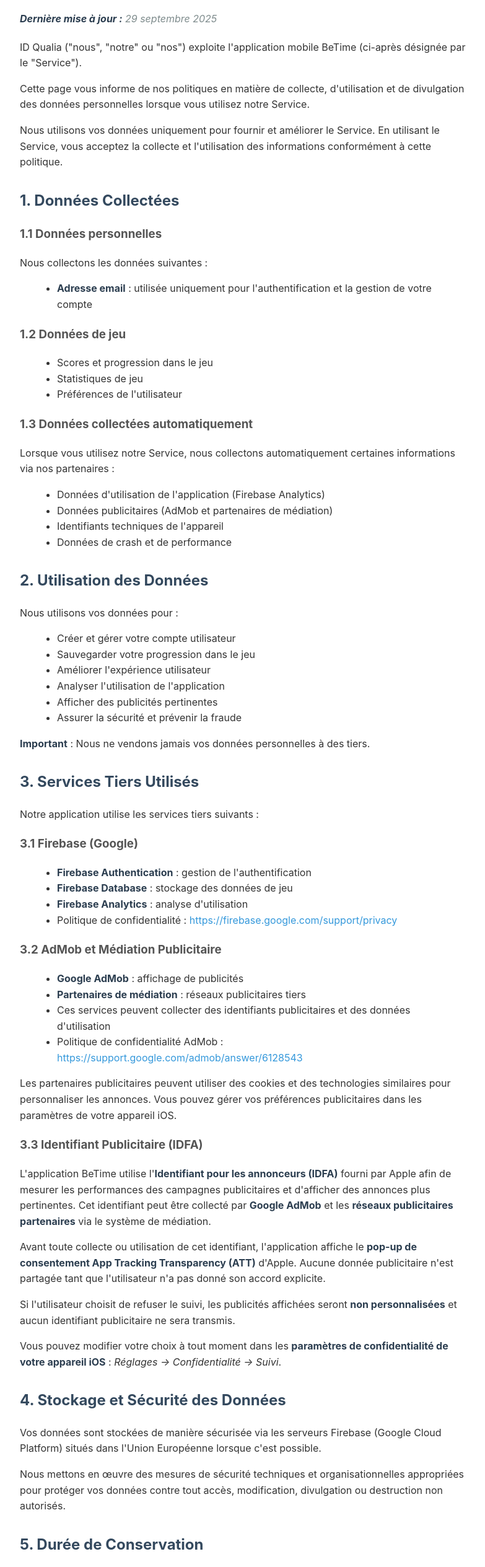
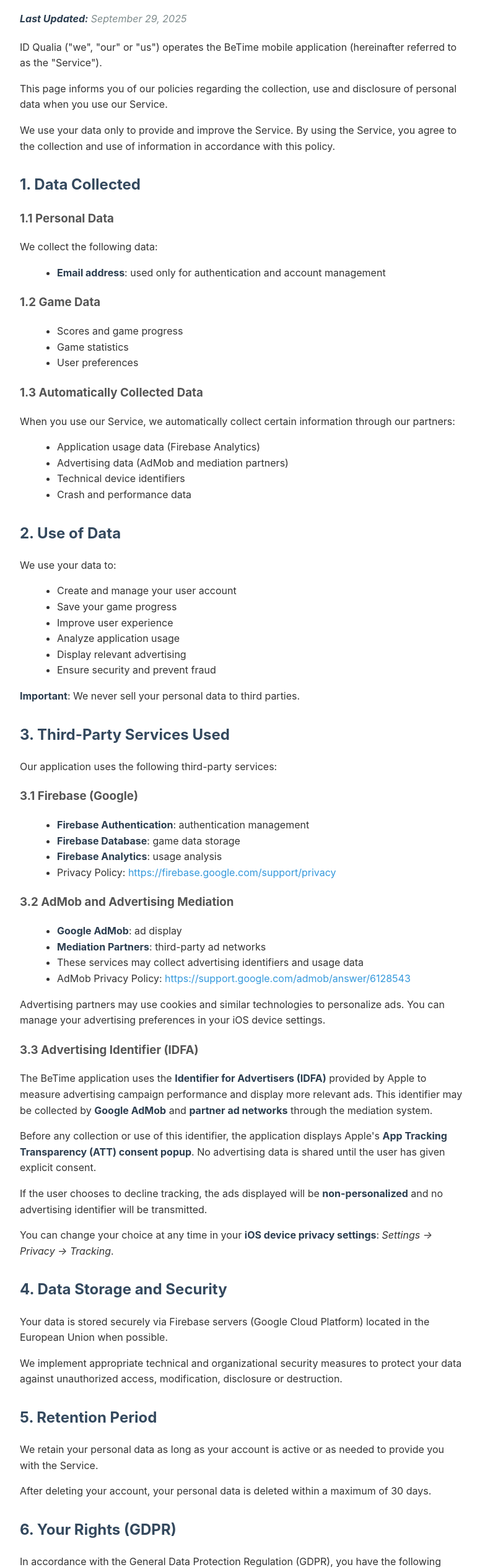
Before and after one commit to BeTime777/repository-public, a plain HTML site: page index.html in a window 1280 px wide. Shown: the part 149-2678 px from the top of the page at 62% size, without its empty margins (248-1031 px from the left). Drawn offline with Linux system fonts and the light colour scheme.

Commit message:
Update index.html

```diff
--- a/index.html
+++ b/index.html
@@ -1,9 +1,9 @@
 <!DOCTYPE html>
-<html lang="fr">
+<html lang="en">
 <head>
     <meta charset="UTF-8">
     <meta name="viewport" content="width=device-width, initial-scale=1.0">
-    <title>Politique de Confidentialité - BeTime</title>
+    <title>Privacy Policy - BeTime</title>
     <style>
         body {
             font-family: -apple-system, BlinkMacSystemFont, 'Segoe UI', Roboto, Oxygen, Ubuntu, Cantarell, sans-serif;
@@ -61,134 +61,134 @@
 </head>
 <body>
     <div class="container">
-        <h1>Politique de Confidentialité - BeTime</h1>
-        <p class="update-date"><strong>Dernière mise à jour :</strong> 29 septembre 2025</p>
+        <h1>Privacy Policy - BeTime</h1>
+        <p class="update-date"><strong>Last Updated:</strong> September 29, 2025</p>
 
-        <p>ID Qualia ("nous", "notre" ou "nos") exploite l'application mobile BeTime (ci-après désignée par le "Service").</p>
+        <p>ID Qualia ("we", "our" or "us") operates the BeTime mobile application (hereinafter referred to as the "Service").</p>
 
-        <p>Cette page vous informe de nos politiques en matière de collecte, d'utilisation et de divulgation des données personnelles lorsque vous utilisez notre Service.</p>
+        <p>This page informs you of our policies regarding the collection, use and disclosure of personal data when you use our Service.</p>
 
-        <p>Nous utilisons vos données uniquement pour fournir et améliorer le Service. En utilisant le Service, vous acceptez la collecte et l'utilisation des informations conformément à cette politique.</p>
+        <p>We use your data only to provide and improve the Service. By using the Service, you agree to the collection and use of information in accordance with this policy.</p>
 
-        <h2>1. Données Collectées</h2>
+        <h2>1. Data Collected</h2>
 
-        <h3>1.1 Données personnelles</h3>
-        <p>Nous collectons les données suivantes :</p>
+        <h3>1.1 Personal Data</h3>
+        <p>We collect the following data:</p>
         <ul>
-            <li><strong>Adresse email</strong> : utilisée uniquement pour l'authentification et la gestion de votre compte</li>
+            <li><strong>Email address</strong>: used only for authentication and account management</li>
         </ul>
 
-        <h3>1.2 Données de jeu</h3>
+        <h3>1.2 Game Data</h3>
         <ul>
-            <li>Scores et progression dans le jeu</li>
-            <li>Statistiques de jeu</li>
-            <li>Préférences de l'utilisateur</li>
+            <li>Scores and game progress</li>
+            <li>Game statistics</li>
+            <li>User preferences</li>
         </ul>
 
-        <h3>1.3 Données collectées automatiquement</h3>
-        <p>Lorsque vous utilisez notre Service, nous collectons automatiquement certaines informations via nos partenaires :</p>
+        <h3>1.3 Automatically Collected Data</h3>
+        <p>When you use our Service, we automatically collect certain information through our partners:</p>
         <ul>
-            <li>Données d'utilisation de l'application (Firebase Analytics)</li>
-            <li>Données publicitaires (AdMob et partenaires de médiation)</li>
-            <li>Identifiants techniques de l'appareil</li>
-            <li>Données de crash et de performance</li>
+            <li>Application usage data (Firebase Analytics)</li>
+            <li>Advertising data (AdMob and mediation partners)</li>
+            <li>Technical device identifiers</li>
+            <li>Crash and performance data</li>
         </ul>
 
-        <h2>2. Utilisation des Données</h2>
-        <p>Nous utilisons vos données pour :</p>
+        <h2>2. Use of Data</h2>
+        <p>We use your data to:</p>
         <ul>
-            <li>Créer et gérer votre compte utilisateur</li>
-            <li>Sauvegarder votre progression dans le jeu</li>
-            <li>Améliorer l'expérience utilisateur</li>
-            <li>Analyser l'utilisation de l'application</li>
-            <li>Afficher des publicités pertinentes</li>
-            <li>Assurer la sécurité et prévenir la fraude</li>
+            <li>Create and manage your user account</li>
+            <li>Save your game progress</li>
+            <li>Improve user experience</li>
+            <li>Analyze application usage</li>
+            <li>Display relevant advertising</li>
+            <li>Ensure security and prevent fraud</li>
         </ul>
-        <p><strong>Important</strong> : Nous ne vendons jamais vos données personnelles à des tiers.</p>
+        <p><strong>Important</strong>: We never sell your personal data to third parties.</p>
 
-        <h2>3. Services Tiers Utilisés</h2>
-        <p>Notre application utilise les services tiers suivants :</p>
+        <h2>3. Third-Party Services Used</h2>
+        <p>Our application uses the following third-party services:</p>
 
         <h3>3.1 Firebase (Google)</h3>
         <ul>
-            <li><strong>Firebase Authentication</strong> : gestion de l'authentification</li>
-            <li><strong>Firebase Database</strong> : stockage des données de jeu</li>
-            <li><strong>Firebase Analytics</strong> : analyse d'utilisation</li>
-            <li>Politique de confidentialité : <a href="https://firebase.google.com/support/privacy" target="_blank">https://firebase.google.com/support/privacy</a></li>
+            <li><strong>Firebase Authentication</strong>: authentication management</li>
+            <li><strong>Firebase Database</strong>: game data storage</li>
+            <li><strong>Firebase Analytics</strong>: usage analysis</li>
+            <li>Privacy Policy: <a href="https://firebase.google.com/support/privacy" target="_blank">https://firebase.google.com/support/privacy</a></li>
         </ul>
 
-        <h3>3.2 AdMob et Médiation Publicitaire</h3>
+        <h3>3.2 AdMob and Advertising Mediation</h3>
         <ul>
-            <li><strong>Google AdMob</strong> : affichage de publicités</li>
-            <li><strong>Partenaires de médiation</strong> : réseaux publicitaires tiers</li>
-            <li>Ces services peuvent collecter des identifiants publicitaires et des données d'utilisation</li>
-            <li>Politique de confidentialité AdMob : <a href="https://support.google.com/admob/answer/6128543" target="_blank">https://support.google.com/admob/answer/6128543</a></li>
+            <li><strong>Google AdMob</strong>: ad display</li>
+            <li><strong>Mediation Partners</strong>: third-party ad networks</li>
+            <li>These services may collect advertising identifiers and usage data</li>
+            <li>AdMob Privacy Policy: <a href="https://support.google.com/admob/answer/6128543" target="_blank">https://support.google.com/admob/answer/6128543</a></li>
         </ul>
-        <p>Les partenaires publicitaires peuvent utiliser des cookies et des technologies similaires pour personnaliser les annonces. Vous pouvez gérer vos préférences publicitaires dans les paramètres de votre appareil iOS.</p>
+        <p>Advertising partners may use cookies and similar technologies to personalize ads. You can manage your advertising preferences in your iOS device settings.</p>
 
-        <h3>3.3 Identifiant Publicitaire (IDFA)</h3>
+        <h3>3.3 Advertising Identifier (IDFA)</h3>
         <p>
-            L'application BeTime utilise l'<strong>Identifiant pour les annonceurs (IDFA)</strong> fourni par Apple afin de mesurer les performances des campagnes publicitaires et d'afficher des annonces plus pertinentes.
-            Cet identifiant peut être collecté par <strong>Google AdMob</strong> et les <strong>réseaux publicitaires partenaires</strong> via le système de médiation.
+            The BeTime application uses the <strong>Identifier for Advertisers (IDFA)</strong> provided by Apple to measure advertising campaign performance and display more relevant ads.
+            This identifier may be collected by <strong>Google AdMob</strong> and <strong>partner ad networks</strong> through the mediation system.
         </p>
         <p>
-            Avant toute collecte ou utilisation de cet identifiant, l'application affiche le <strong>pop-up de consentement App Tracking Transparency (ATT)</strong> d'Apple.
-            Aucune donnée publicitaire n'est partagée tant que l'utilisateur n'a pas donné son accord explicite.
+            Before any collection or use of this identifier, the application displays Apple's <strong>App Tracking Transparency (ATT) consent popup</strong>.
+            No advertising data is shared until the user has given explicit consent.
         </p>
         <p>
-            Si l'utilisateur choisit de refuser le suivi, les publicités affichées seront <strong>non personnalisées</strong> et aucun identifiant publicitaire ne sera transmis.
+            If the user chooses to decline tracking, the ads displayed will be <strong>non-personalized</strong> and no advertising identifier will be transmitted.
         </p>
         <p>
-            Vous pouvez modifier votre choix à tout moment dans les <strong>paramètres de confidentialité de votre appareil iOS</strong> :
-            <em>Réglages → Confidentialité → Suivi</em>.
+            You can change your choice at any time in your <strong>iOS device privacy settings</strong>:
+            <em>Settings → Privacy → Tracking</em>.
         </p>
 
-        <h2>4. Stockage et Sécurité des Données</h2>
-        <p>Vos données sont stockées de manière sécurisée via les serveurs Firebase (Google Cloud Platform) situés dans l'Union Européenne lorsque c'est possible.</p>
-        <p>Nous mettons en œuvre des mesures de sécurité techniques et organisationnelles appropriées pour protéger vos données contre tout accès, modification, divulgation ou destruction non autorisés.</p>
+        <h2>4. Data Storage and Security</h2>
+        <p>Your data is stored securely via Firebase servers (Google Cloud Platform) located in the European Union when possible.</p>
+        <p>We implement appropriate technical and organizational security measures to protect your data against unauthorized access, modification, disclosure or destruction.</p>
 
-        <h2>5. Durée de Conservation</h2>
-        <p>Nous conservons vos données personnelles aussi longtemps que votre compte est actif ou selon les besoins pour vous fournir le Service.</p>
-        <p>Après suppression de votre compte, vos données personnelles sont supprimées dans un délai maximum de 30 jours.</p>
+        <h2>5. Retention Period</h2>
+        <p>We retain your personal data as long as your account is active or as needed to provide you with the Service.</p>
+        <p>After deleting your account, your personal data is deleted within a maximum of 30 days.</p>
 
-        <h2>6. Vos Droits (RGPD)</h2>
-        <p>Conformément au Règlement Général sur la Protection des Données (RGPD), vous disposez des droits suivants :</p>
+        <h2>6. Your Rights (GDPR)</h2>
+        <p>In accordance with the General Data Protection Regulation (GDPR), you have the following rights:</p>
         <ul>
-            <li><strong>Droit d'accès</strong> : obtenir une copie de vos données</li>
-            <li><strong>Droit de rectification</strong> : corriger vos données inexactes</li>
-            <li><strong>Droit à l'effacement</strong> : supprimer vos données</li>
-            <li><strong>Droit à la limitation</strong> : limiter le traitement de vos données</li>
-            <li><strong>Droit d'opposition</strong> : vous opposer au traitement de vos données</li>
-            <li><strong>Droit à la portabilité</strong> : récupérer vos données dans un format structuré</li>
+            <li><strong>Right of access</strong>: obtain a copy of your data</li>
+            <li><strong>Right to rectification</strong>: correct your inaccurate data</li>
+            <li><strong>Right to erasure</strong>: delete your data</li>
+            <li><strong>Right to restriction</strong>: limit the processing of your data</li>
+            <li><strong>Right to object</strong>: object to the processing of your data</li>
+            <li><strong>Right to data portability</strong>: retrieve your data in a structured format</li>
         </ul>
 
-        <p>Vous pouvez également retirer à tout moment votre consentement au suivi publicitaire via les paramètres de votre appareil (Réglages → Confidentialité → Suivi).</p>
+        <p>You can also withdraw your consent to advertising tracking at any time through your device settings (Settings → Privacy → Tracking).</p>
 
-        <h3>6.1 Suppression de compte</h3>
-        <p>Pour supprimer votre compte et toutes vos données associées, envoyez un email à : <strong>contact.betime@gmail.com</strong></p>
-        <p>Nous traiterons votre demande dans les 48 heures et supprimerons définitivement vos données dans les 30 jours.</p>
+        <h3>6.1 Account Deletion</h3>
+        <p>To delete your account and all associated data, send an email to: <strong>contact.betime@gmail.com</strong></p>
+        <p>We will process your request within 48 hours and permanently delete your data within 30 days.</p>
 
-        <h2>7. Données des Mineurs</h2>
-        <p>Notre Service n'est pas destiné aux personnes de moins de 13 ans. Nous ne collectons pas sciemment de données personnelles auprès d'enfants de moins de 13 ans. Si vous êtes parent ou tuteur et que vous savez que votre enfant nous a fourni des données personnelles, veuillez nous contacter.</p>
+        <h2>7. Children's Data</h2>
+        <p>Our Service is not intended for persons under 13 years of age. We do not knowingly collect personal data from children under 13. If you are a parent or guardian and you know that your child has provided us with personal data, please contact us.</p>
 
-        <h2>8. Transferts Internationaux de Données</h2>
-        <p>Vos données peuvent être transférées et traitées dans des pays autres que votre pays de résidence, notamment aux États-Unis où sont situés les serveurs de Google/Firebase.</p>
-        <p>Ces transferts sont effectués conformément au RGPD et aux clauses contractuelles types de l'UE.</p>
+        <h2>8. International Data Transfers</h2>
+        <p>Your data may be transferred to and processed in countries other than your country of residence, particularly in the United States where Google/Firebase servers are located.</p>
+        <p>These transfers are made in accordance with GDPR and EU standard contractual clauses.</p>
 
-        <h2>9. Modifications de cette Politique</h2>
-        <p>Nous pouvons mettre à jour notre Politique de Confidentialité périodiquement. Nous vous informerons de tout changement en publiant la nouvelle Politique de Confidentialité dans l'application.</p>
-        <p>La date de "dernière mise à jour" en haut de cette politique sera modifiée lors de toute révision.</p>
+        <h2>9. Changes to This Policy</h2>
+        <p>We may update our Privacy Policy from time to time. We will notify you of any changes by posting the new Privacy Policy in the application.</p>
+        <p>The "Last Updated" date at the top of this policy will be revised upon any changes.</p>
 
         <h2>10. Contact</h2>
         <div class="contact-box">
-            <p>Pour toute question concernant cette Politique de Confidentialité ou vos données personnelles, contactez-nous :</p>
-            <p><strong>Email :</strong> contact.betime@gmail.com<br>
-            <strong>Nom de l'entreprise :</strong> ID Qualia<br>
-            <strong>Localisation :</strong> France</p>
+            <p>For any questions regarding this Privacy Policy or your personal data, contact us:</p>
+            <p><strong>Email:</strong> contact.betime@gmail.com<br>
+            <strong>Company Name:</strong> ID Qualia<br>
+            <strong>Location:</strong> France</p>
         </div>
 
         <hr style="margin-top: 40px; border: none; border-top: 1px solid #ddd;">
-        <p style="text-align: center; color: #7f8c8d; font-size: 14px;">En utilisant BeTime, vous reconnaissez avoir lu et compris cette Politique de Confidentialité.</p>
+        <p style="text-align: center; color: #7f8c8d; font-size: 14px;">By using BeTime, you acknowledge that you have read and understood this Privacy Policy.</p>
     </div>
 </body>
 </html>
```
